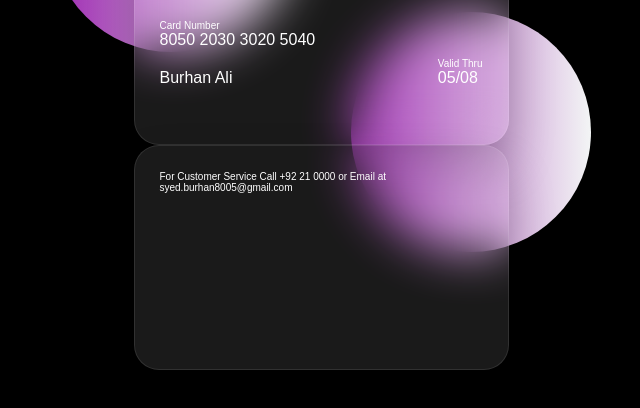
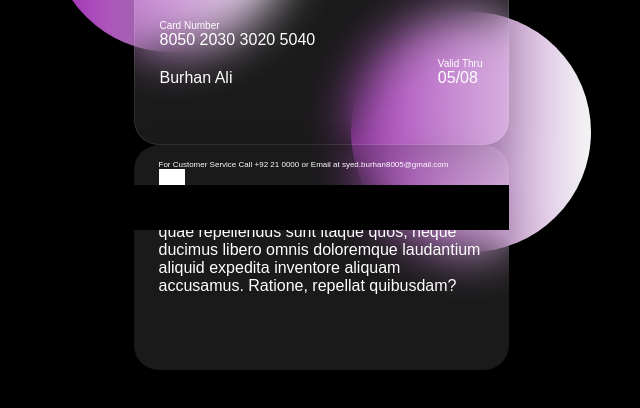
Before and after one commit to Syed-brhn/Flipping-Card, a plain HTML site: page index.html in a window 1280 px wide. Shown: the part 368-776 px from the top of the page, without its empty margins (319-959 px from the left). Drawn offline with Linux system fonts and the light colour scheme.

Commit message:
Back Face of the card

```diff
--- a/index.html
+++ b/index.html
@@ -40,8 +40,13 @@
             <!-- Back Face -->
             <div class="card back-face">
                 <h6>
-                    For Customer Service Call +92 21 0000  or Email at syed.burhan8005@gmail.com
+                    For Customer Service Call +92 21 0000 or Email at syed.burhan8005@gmail.com
                 </h6>
+                <span class="magentic-strip"></span>
+                <span class="singature"><i>005</i></span>
+                <h5>Lorem ipsum dolor sit amet consectetur adipisicing elit. Praesentium ullam quaerat quae repellendus
+                    sunt itaque quos, neque ducimus libero omnis doloremque laudantium aliquid expedita inventore
+                    aliquam accusamus. Ratione, repellat quibusdam?</h5>
             </div>
         </div>
     </section>
--- a/style.css
+++ b/style.css
@@ -97,3 +97,28 @@ h5.number{
 h5.name{
     margin-top: 20px;
 }
+
+.card.back-face{
+    border: none;
+    padding: 15px 25px 25px 25px;
+}
+
+.card.back-face h6{
+    font-size: 8px;
+}
+
+.card.back-face .magentic-strip{
+    position: absolute;
+    top: 40px;
+    left: 0;
+    height: 45px;
+    width: 100%;
+    background-color: #000;
+}
+
+.card.back-face .singature{
+    margin-top: 80px;
+    height: 40px;
+    width: 85px;
+    background-color: #fff;
+}
```
